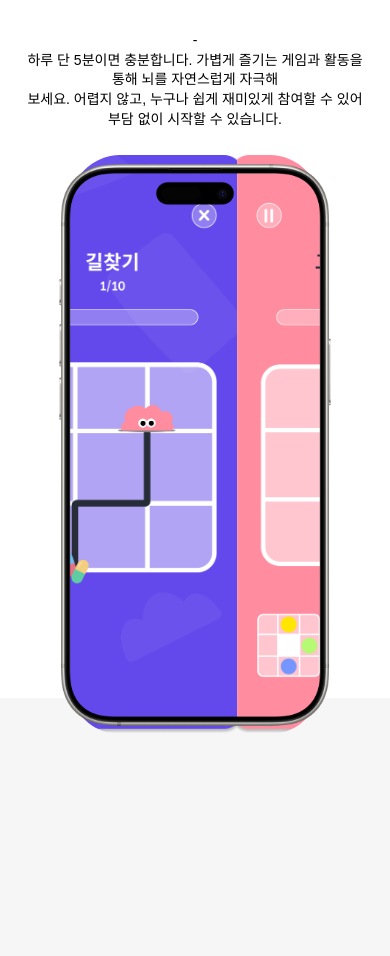
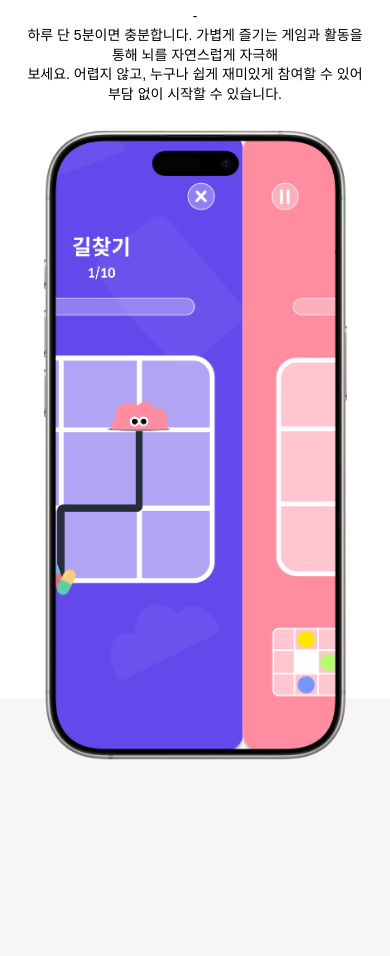
Before and after one commit to CogBrainHealth/React-TeamIntroPage, a Next.js app in the folder teamcog/: page /AppIntro in a window 390 px wide. Shown: the part 2340-3296 px from the top of the page. Built offline with nearby package versions, Linux system fonts and the light colour scheme; a web font is replaced by a local one.

Commit message:
fix: point2 section css 조정

```diff
--- a/teamcog/src/components/appIntro/Point2/Point2Intro.module.css
+++ b/teamcog/src/components/appIntro/Point2/Point2Intro.module.css
@@ -73,13 +73,12 @@
   color: #00000080;
   font-style: normal;
 }
-
 @media (max-width: 767px) {
   .container {
     flex-direction: column;
     align-items: center;
+    width: 100%;
     padding: 0 5%;
-    margin-left: 0;
   }
 
   .textSection {
@@ -88,6 +87,12 @@
     align-items: center;
     text-align: center;
     gap: 12px;
+  }
+
+  .sliderSection {
+    width: 100%; /* container 내부 꽉 채움 */
+    max-width: 360px; /* 최대 너비 제한 */
+    margin-top: 20px;
   }
 
   .headerIndex {
@@ -112,17 +117,4 @@
   .headerengSubtitle {
     display: none;
   }
-
-  .sliderSection {
-    margin-top: 20px;
-    width: 80%;
-    max-width: 360px;
-    height: auto;
-  }
-
-  .sliderSection > div {
-    width: 100%;
-    height: 640px;
-    max-height: 70vh;
-  }
 }
```
